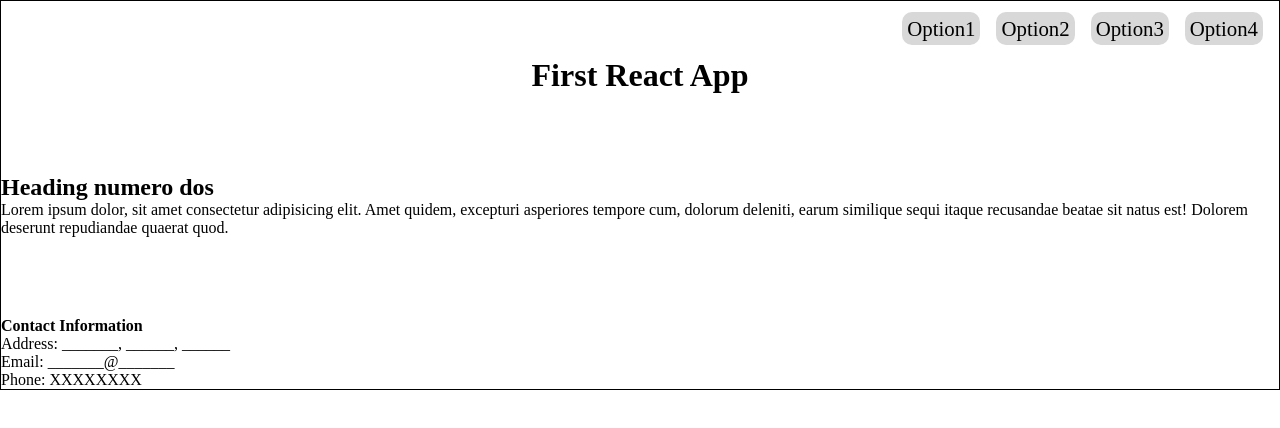
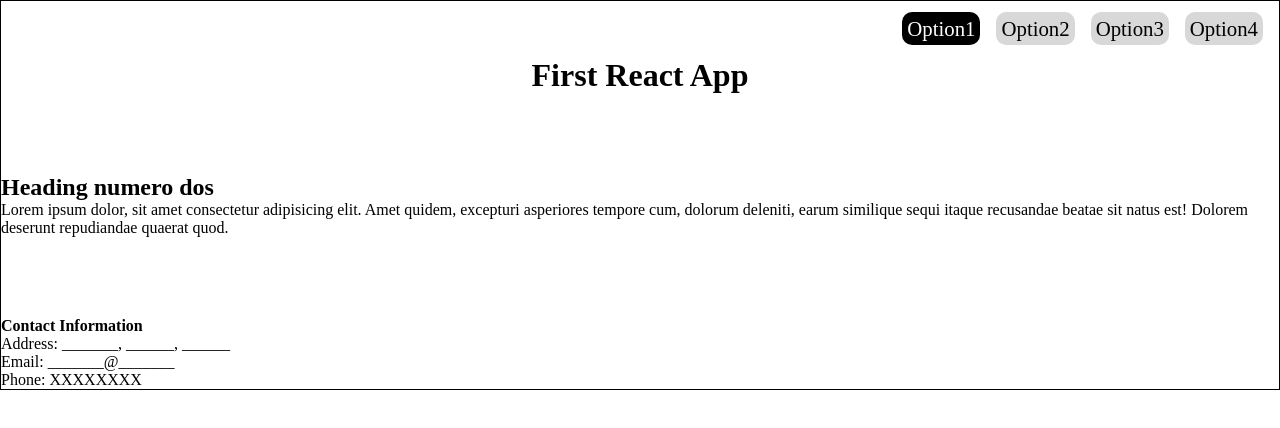
Before and after one commit to Indok93/first-react-app, a React (Vite) app: page / in a window 1280 px wide. In both pictures the pointer is over the link "Option1". Shown: the top 428 px of the page. Built offline with nearby package versions, Linux system fonts and the light colour scheme.

Commit message:
hover on menu items

```diff
--- a/src/App.scss
+++ b/src/App.scss
@@ -21,6 +21,10 @@ body {
                         background-color: #d8d8d8;
                         padding: 5px;
                         border-radius: 10px;
+                        &:hover {
+                            background-color: #000;
+                            color: #fff;
+                        }
                     }
                 }
             }
```
